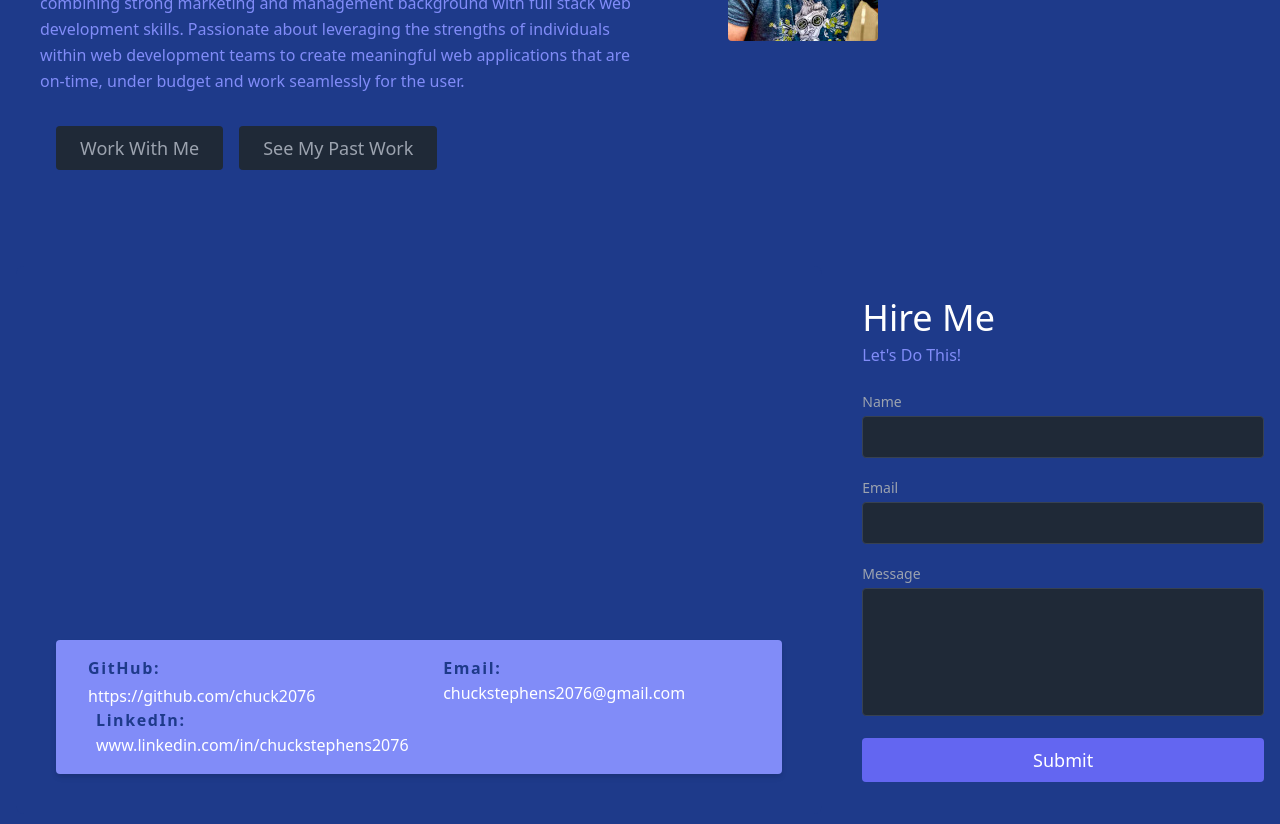
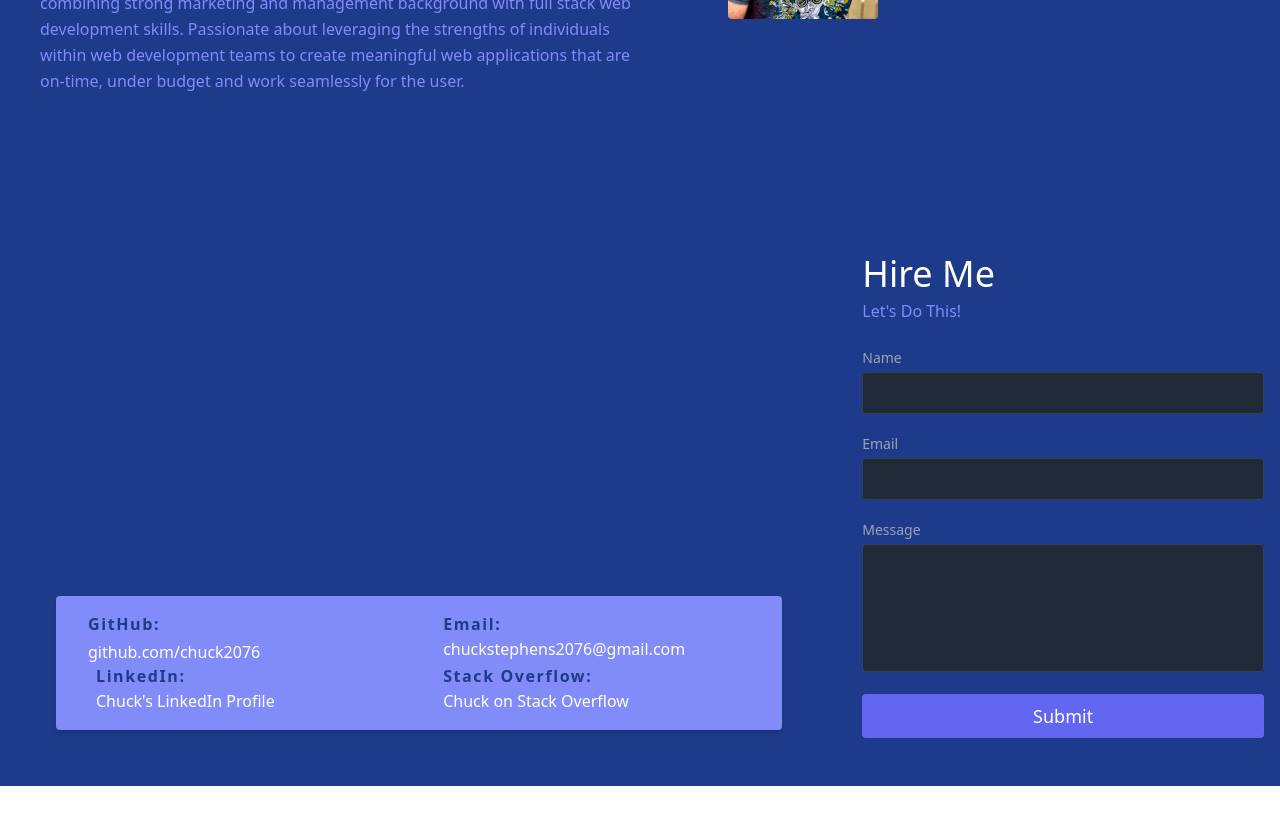
Before and after one commit to chuck2076/my_portfolio, a React (Create React App) app: page / in a window 1280 px wide. Shown: the part 440-1264 px from the top of the page. After the commit the page ends 1226 px from the top, so only its background shows below. Built offline with nearby package versions, Linux system fonts and the light colour scheme.

Commit message:
fixing linking and CSS for Resume, About

```diff
--- a/src/components/About.js
+++ b/src/components/About.js
@@ -19,18 +19,7 @@ Successfully increased sales of multiple businesses through web design, digital
 Excited to manage impactful web application projects by combining strong marketing and management background with full stack web development skills. Passionate about leveraging the strengths of individuals within web development teams to create meaningful web applications that are on-time, under budget and work seamlessly for the user.
 
               </p>
-              <div className="flex justify-center">
-                <a
-                  href="#contact"
-                  className="ml-4 inline-flex text-gray-400 bg-gray-800 border-0 py-2 px-6 focus:outline-none hover:bg-gray-700 hover:text-white rounded text-lg">
-                  Work With Me
-                </a>
-                <a
-                  href="#projects"
-                  className="ml-4 inline-flex text-gray-400 bg-gray-800 border-0 py-2 px-6 focus:outline-none hover:bg-gray-700 hover:text-white rounded text-lg">
-                  See My Past Work
-                </a>
-              </div>
+
             </div>
             <div className="lg:max-w-lg lg:w-full md:w-1/2 w-5/6">
               <img
--- a/src/components/Contact.js
+++ b/src/components/Contact.js
@@ -59,7 +59,7 @@ export default function Contact() {
                 GitHub:
               </h2>
               <p className="mt-1 text-white">
-            <a href= "https://github.com/chuck2076">https://github.com/chuck2076</a>
+            <a href= "https://github.com/chuck2076">github.com/chuck2076</a>
               </p>
             </div>
             <div className="lg:w-1/2 px-6 mt-4 lg:mt-0">
@@ -75,7 +75,15 @@ export default function Contact() {
               LinkedIn:
               </h2>
               <a className="text-white leading-relaxed">
-             <a href="www.linkedin.com/in/chuckstephens2076">www.linkedin.com/in/chuckstephens2076</a>
+             <a href="https://www.linkedin.com/in/chuckstephens2076/">Chuck's LinkedIn Profile</a>
+              </a>
+            </div>
+            <div className="lg:w-1/2 px-6 mt-4 lg:mt-0">
+              <h2 className="title-font font-semibold text-blue-900 tracking-widest">
+                Stack Overflow:
+              </h2>
+              <a className="text-white leading-relaxed">
+             <a href="https://stackexchange.com/users/22493906/chuck-stephens">Chuck on Stack Overflow</a>
               </a>
             </div>
           </div>
--- a/src/components/Navbar.js
+++ b/src/components/Navbar.js
@@ -2,12 +2,13 @@ import { ArrowRightIcon } from "@heroicons/react/solid";
 import React from "react";
 
 export default function Navbar({ currentPage, handlePageChange }) {
-  console.log(handlePageChange)
     return (
         <header className="bg-gray-800 md:sticky top-0 z-10">
           <div className="container mx-auto flex flex-wrap p-5 flex-col md:flex-row items-center">
             <a className="title-font font-medium text-white mb-4 md:mb-0">
-              <a href="#about" className="ml-3 text-xl">
+              <a href="#about" className="ml-3 text-xl"
+              onClick={() => handlePageChange('About')}
+              className =  {currentPage === 'About' ? 'nav-link active' : 'nav-link'}>
                 Chuck Stephens
               </a>
             </a>
--- a/src/components/Resume.js
+++ b/src/components/Resume.js
@@ -1,5 +1,5 @@
 import React from "react";
-import { BriefcaseIcon } from "@heroicons/react/solid";
+import { BriefcaseIcon, DocumentTextIcon } from "@heroicons/react/solid";
 
 export default function Resume() {
     return (
@@ -9,22 +9,20 @@ export default function Resume() {
             <h1 className="sm:text-4xl text-3xl font-medium title-font text-white mb-12">
               Resume
             </h1>
-            <div className="flex flex-wrap lg:w-4/5 sm:mx-4 sm:mb-2 -mx-2">
-                <div className="p-4 md:w-1/2 w-full">
                   <div className="h-full bg-gray-800 bg-opacity-40 p-8 rounded">
                     <p className="leading-relaxed mb-6">
                         You can find a copy of my resume here:
                     </p>
                     <div className="inline-flex items-center">
-
+                    <DocumentTextIcon className="w-10 inline-block mb-4" />
                       <span className="flex-grow flex flex-col pl-4">
                         <span className="title-font font-medium text-white">
                         <a href="https://drive.google.com/open?id=10I1auVGFLiIiLNe4rDECmS062aly3GHZ&authuser=chuckstephens2076%40gmail.com&usp=drive_fs">Chuck Stephens Resume</a>
                         </span>
                       </span>
                     </div>
-                  </div>
-                </div>
+
+
             </div>
 
             </div>
```
